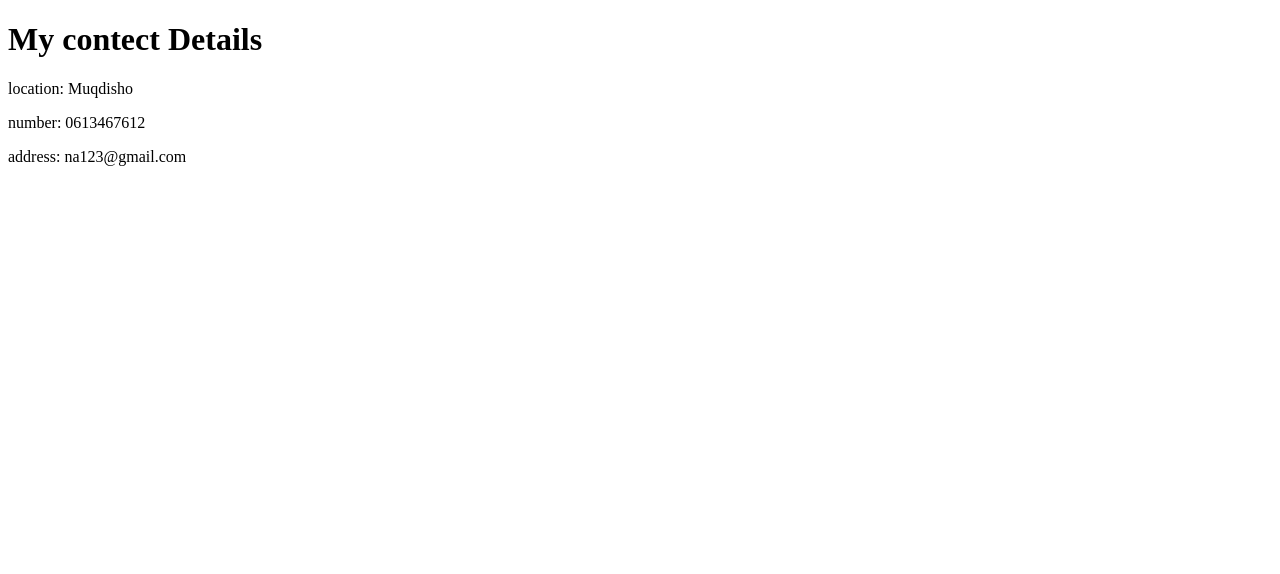
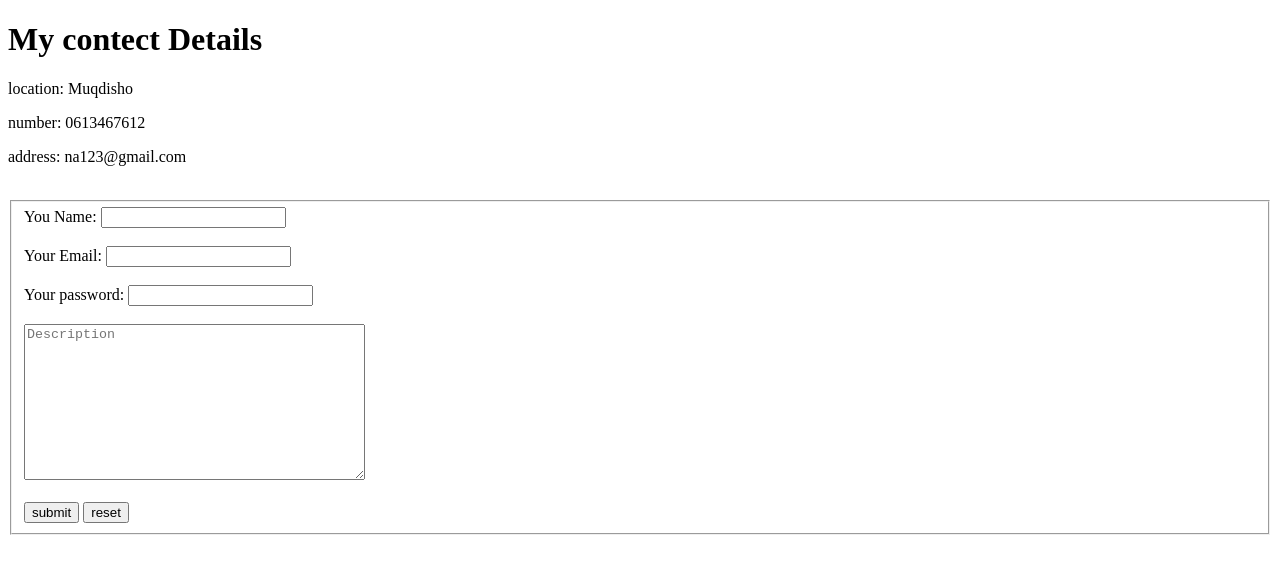
Before and after one commit to Nasteho-mohamed/practice-1, a plain HTML site: page contect.html in a window 1280 px wide. Drawn offline with Linux system fonts and the light colour scheme.

Commit message:
Update contect.html

```diff
--- a/contect.html
+++ b/contect.html
@@ -11,5 +11,23 @@
     <p>location: Muqdisho</p>
     <p>number: 0613467612</p>
     <p>address: na123@gmail.com</p>
+<!-- today i started here     -->
+    <br>
+    <form action="">
+        <fieldset>
+        <label>You Name: </label>
+        <input type="text" required>
+        <br> <br>
+        <label> Your Email: </label>
+        <input type="email" name="" id="" required> <br> <br>
+        <label >Your password:</label>
+        <input type="password" name="" id="" required>
+        <br>
+        <br>
+        <textarea name="" id="" cols="40" rows="10" placeholder="Description"></textarea><br> <br>
+        <input type="submit" value="submit">
+        <input type="reset" value="reset">
+    </fieldset>
+    </form>
 </body>
 </html>
```
